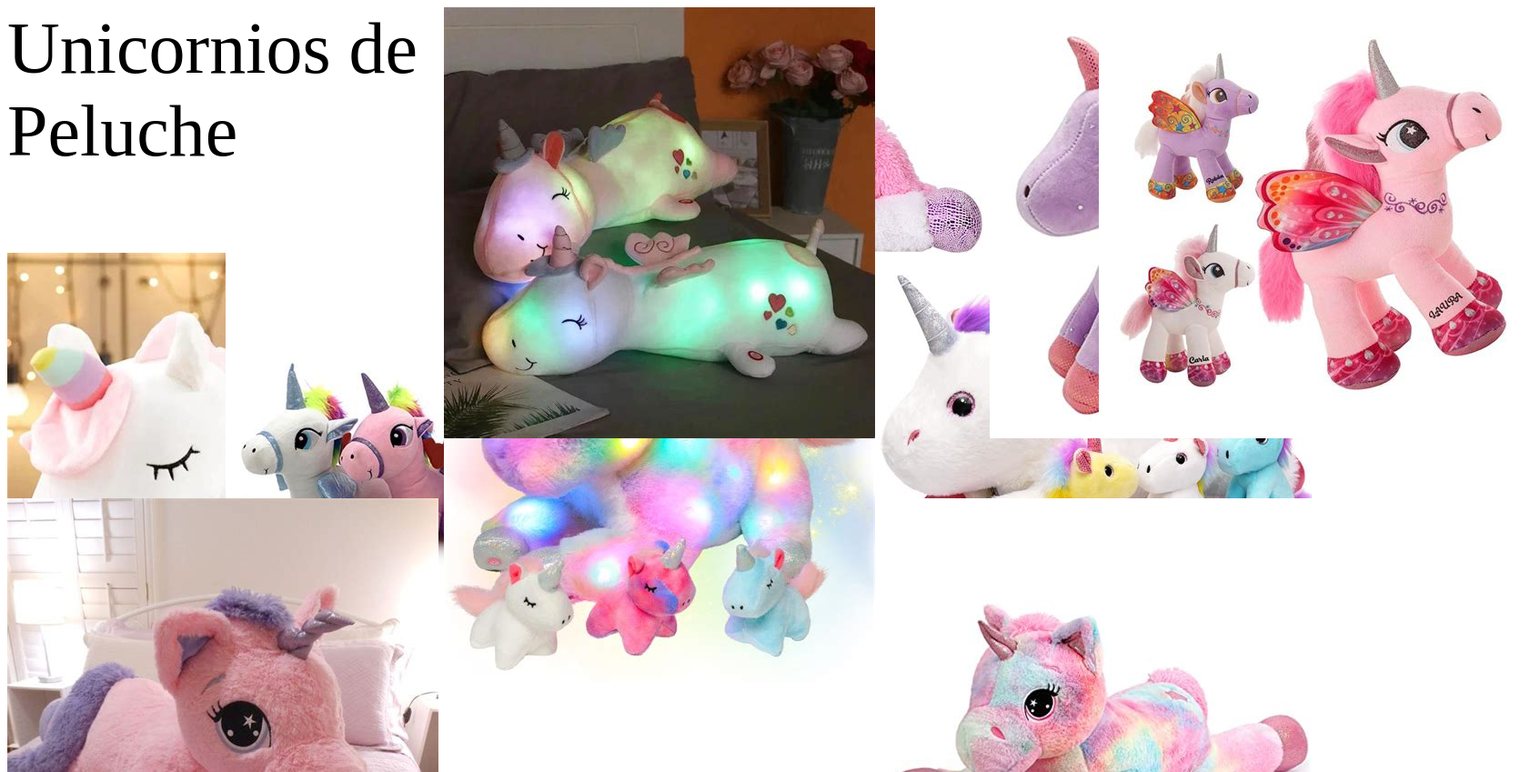
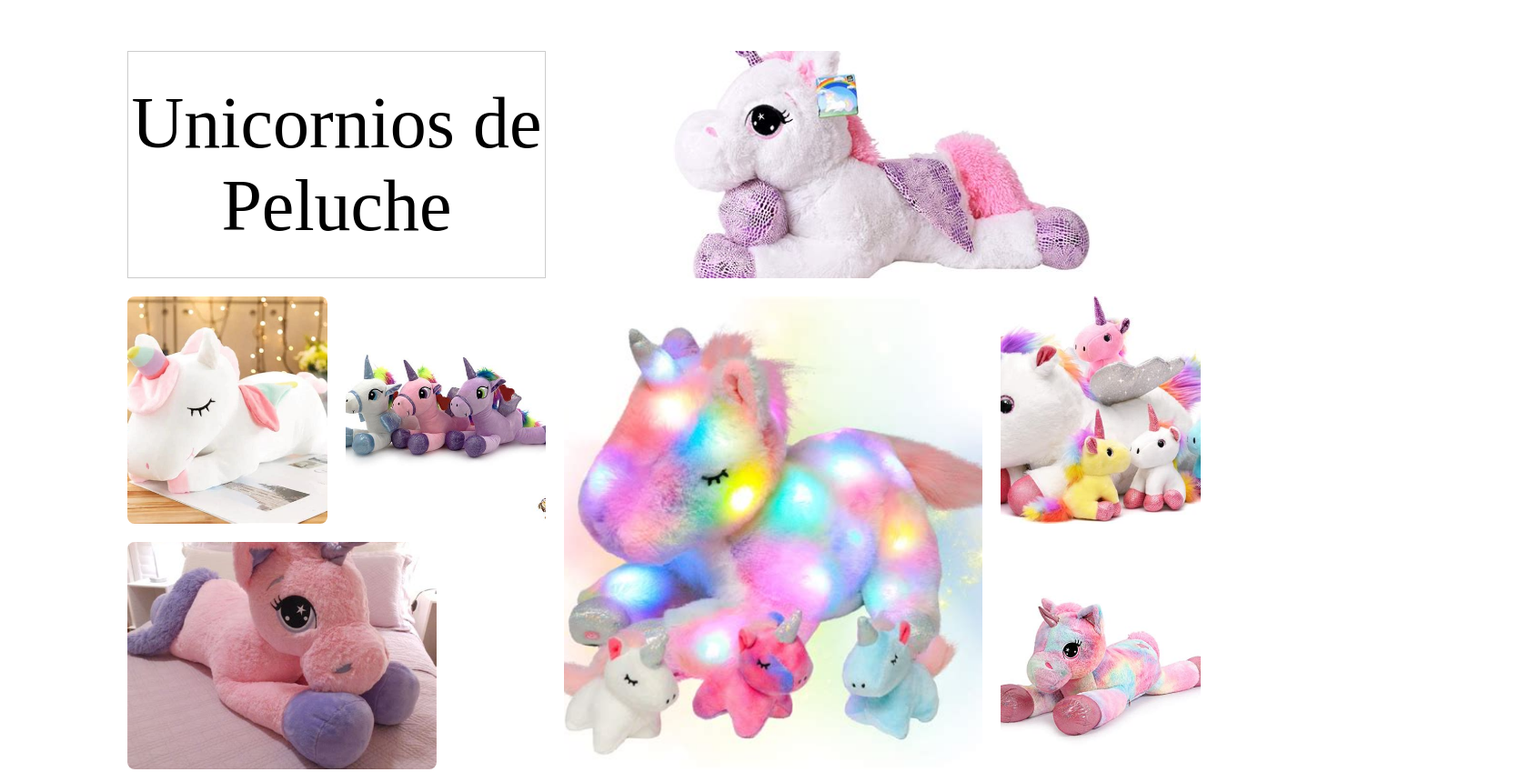
Before and after one commit to ana-morandeira/cssGridUnicorns, a plain HTML site: page index.html in a window 1280 px wide. Shown: the top 849 px of the page at 91% size, 1682 px wide, since content can reach past the window. Drawn offline with Linux system fonts and the light colour scheme.

Commit message:
refactor: css

```diff
--- a/index.css
+++ b/index.css
@@ -1,48 +1,112 @@
-.titleAndImages{display:grid;
-    max-width: 1000px;
-    grid-template-columns: 100px 100px 100px 100px 100px 100px 100px 100px 100px 100px;
-    grid-template-rows: 250px 250px 250px 250px;
-    grid-gap: 20px;
+.titleAndImages {
+  display: grid;
+  max-width: 1000px;
+  grid-template-columns: repeat(10, 100px);
+  grid-template-rows: repeat(4, 250px);
+  gap: 20px;
+  background: #fff;
+  margin: 40px auto;
+  padding: 16px;
+  border: 5px slateblue;
 }
 
 #title {
-    grid-column: 1/ span 4;
-    grid-row: 1;
-    font-size: 80px;
-    align-items: center;
+  grid-column: 1 / span 4;
+  grid-row: 1 / 2;
+  font-size: 80px;
+  text-align: center;
+  display: grid;
+  place-items: center;
+  border: 1px solid #ccc;
+  background: #fff;
 }
 
-
-#unicorn-img-1{
-    grid-column: 6/span 4;
-    grid-row: 1;
+#unicorn-img-1 {
+  grid-column: 6 / span 4;
+  grid-row: 1 / 2;
+  width: 100%;
+  height: 100%;
+  object-fit: cover;
+  border-radius: 8px;
 }
 
-#unicorn-img-2{
-    grid-column:1/span 2;
-    grid-row: 2;
+#unicorn-img-2 {
+  grid-column: 1 / span 2;
+  grid-row: 2 / 3;
+  width: 100%;
+  height: 100%;
+  object-fit: cover;
+  border-radius: 8px;
 }
 
-#unicorn-img-3{
-    grid-column: 3/span 2;
-    grid-row: 2;
+#unicorn-img-3 {
+  grid-column: 3 / span 2;
+  grid-row: 2 / 3;
+  width: 100%;
+  height: 100%;
+  object-fit: cover;
+  border-radius: 8px;
 }
 
-#unicorn-img-4{
-    grid-column: 5/ span4;
-    grid-row: 2 /span 2;
+#unicorn-img-4 {
+  grid-column: 5 / span 4;
+  grid-row: 2 / span 2;
+  width: 100%;
+  height: 100%;
+  object-fit: cover;
+  border-radius: 8px;
 }
 
-#unicorn-img-5{
-    grid-column: 9/ span 2;
-    grid-row: 2;
+#unicorn-img-5 {
+  grid-column: 9 / span 2;
+  grid-row: 2 / 3;
+  width: 100%;
+  height: 100%;
+  object-fit: cover;
+  border-radius: 8px;
 }
 
-#unicorn-img-6{
-    grid-column: 1/4;
-    grid-row: 3;
+#unicorn-img-6 {
+  grid-column: 1 / span 3;
+  grid-row: 3 / 4;
+  width: 100%;
+  height: 100%;
+  object-fit: cover;
+  border-radius: 8px;
 }
-#unicorn-img-7{
-    grid-column: 9/span 2;
-    grid-row: 3;
+
+#unicorn-img-7 {
+  grid-column: 9 / span 2;
+  grid-row: 3 / 4;
+  width: 100%;
+  height: 100%;
+  object-fit: cover;
+  border-radius: 8px;
 }
+
+#unicorn-img-8 {
+  grid-column: 1 / span 2;
+  grid-row: 4 / 5;
+  width: 100%;
+  height: 100%;
+  object-fit: cover;
+  border-radius: 8px;
+}
+
+#unicorn-img-9 {
+  grid-column: 3 / span 2;
+  grid-row: 4 / 5;
+  width: 100%;
+  height: 100%;
+  object-fit: cover;
+  border-radius: 8px;
+}
+
+#unicorn-img-10 {
+  grid-column: 5 / span 6;
+  grid-row: 4 / 5;
+  width: 100%;
+  height: 100%;
+  object-fit: cover;
+  border-radius: 8px;
+}
```
